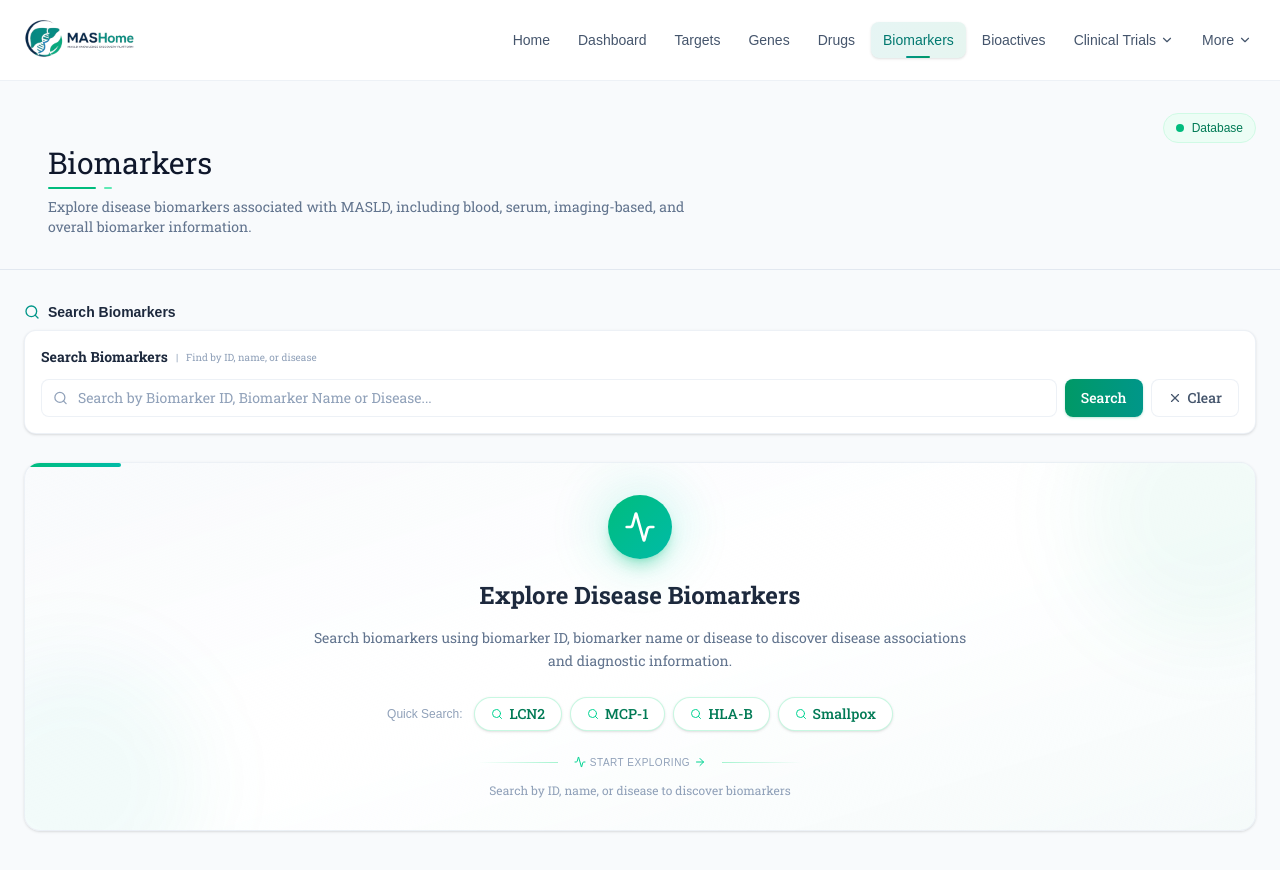
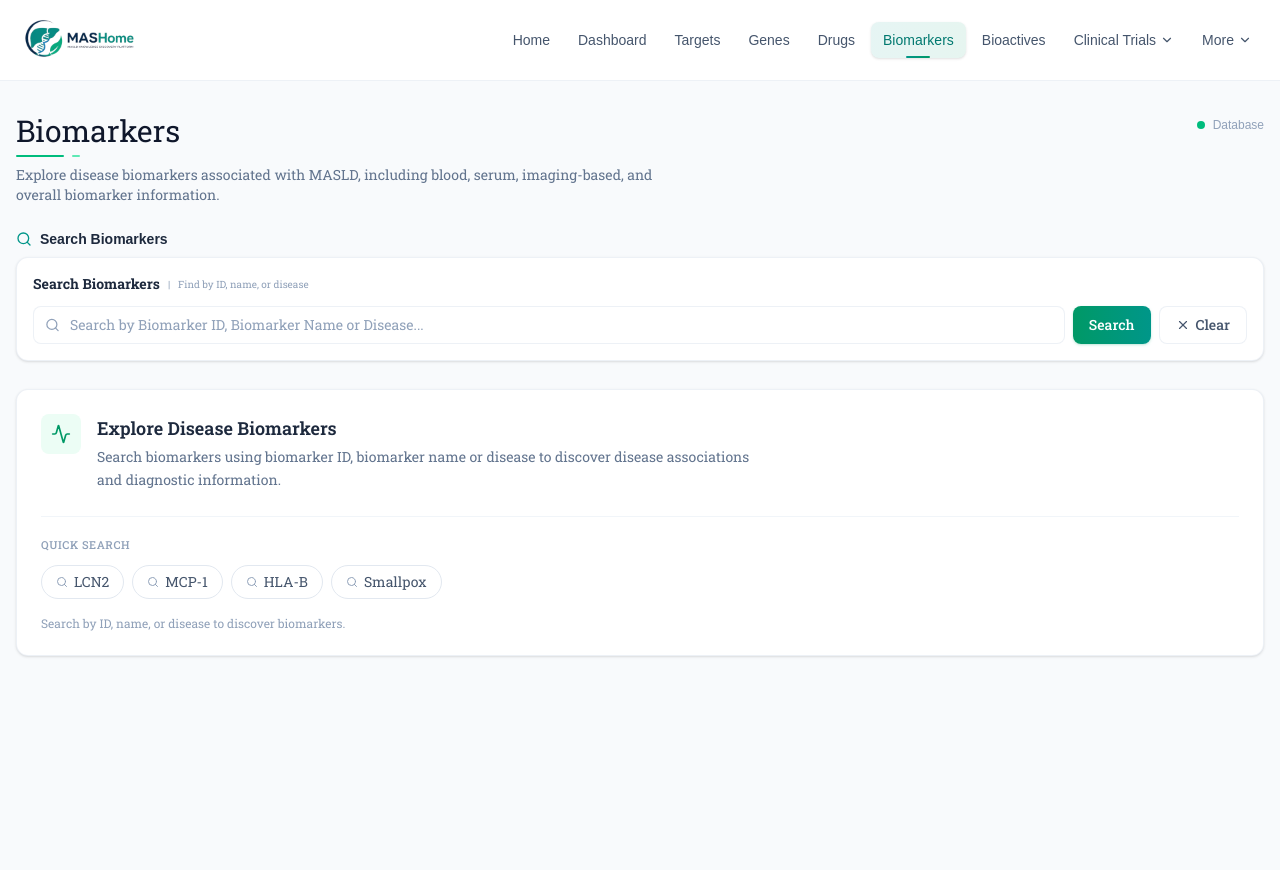
Before and after one commit to pinnintisony28/MASHome, a React (Vite) app in the folder frontend/: page /biomarkers in a window 1280 px wide. Shown: the top 870 px of the page. After the commit the page ends 800 px from the top, so only its background shows below. Built offline with nearby package versions, Linux system fonts and the light colour scheme.

Commit message:
added styling of few pages

```diff
--- a/frontend/src/components/biomarker/BiomarkerWelcome.tsx
+++ b/frontend/src/components/biomarker/BiomarkerWelcome.tsx
@@ -1,5 +1,5 @@
-import { Activity, Search, Sparkles, ArrowRight } from "lucide-react";
-import { motion ,type Variants} from "framer-motion";
+import { Activity, Search } from "lucide-react";
+import { motion, type Variants } from "framer-motion";
 
 type BiomarkerWelcomeProps = {
   onQuickSearch: (keyword: string) => void;
@@ -15,24 +15,24 @@ export default function BiomarkerWelcome({
     "Smallpox",
   ];
 
-  const containerVariants:Variants = {
+  const containerVariants: Variants = {
     hidden: { opacity: 0 },
     visible: {
       opacity: 1,
       transition: {
-        staggerChildren: 0.08,
-        delayChildren: 0.1,
+        staggerChildren: 0.06,
+        delayChildren: 0.05,
       },
     },
   };
 
-  const itemVariants:Variants = {
-    hidden: { opacity: 0, y: 15 },
+  const itemVariants: Variants = {
+    hidden: { opacity: 0, y: 8 },
     visible: {
       opacity: 1,
       y: 0,
       transition: {
-        duration: 0.4,
+        duration: 0.3,
         ease: "easeOut",
       },
     },
@@ -43,99 +43,65 @@ export default function BiomarkerWelcome({
       initial="hidden"
       animate="visible"
       variants={containerVariants}
-      className="relative overflow-hidden rounded-2xl border border-slate-200/60 bg-gradient-to-br from-slate-50/50 via-white to-emerald-50/20 p-8 shadow-sm"
+      className="rounded-xl border border-slate-200/60 bg-white p-6 shadow-sm"
     >
-      {/* Decorative Elements */}
-      <div className="absolute -top-20 -right-20 h-64 w-64 rounded-full bg-emerald-500/5 blur-2xl" />
-      <div className="absolute -bottom-20 -left-20 h-64 w-64 rounded-full bg-teal-500/5 blur-2xl" />
+      {/* Heading */}
+      <motion.div variants={itemVariants} className="flex items-start gap-4">
+        <div className="flex h-10 w-10 shrink-0 items-center justify-center rounded-lg bg-emerald-50 text-emerald-600">
+          <Activity size={20} />
+        </div>
 
-      {/* Top Accent Line */}
-      <div className="absolute top-0 left-0 h-1 w-24 rounded-full bg-gradient-to-r from-emerald-500 to-teal-500" />
-
-      <div className="relative">
-        {/* Icon Section */}
-        <motion.div
-          variants={itemVariants}
-          className="flex justify-center"
-        >
-          <div className="relative">
-            <div className="absolute -inset-4 rounded-full bg-gradient-to-r from-emerald-400/20 to-teal-400/20 blur-xl animate-pulse" />
-            <div className="relative rounded-full bg-gradient-to-br from-emerald-500 to-teal-500 p-4 shadow-lg shadow-emerald-500/30">
-              <Activity size={32} className="text-white" />
-            </div>
-          </div>
-        </motion.div>
-
-        {/* Content */}
-        <motion.div variants={itemVariants} className="mt-5 text-center">
+        <div className="min-w-0">
           <h2
-            className="text-2xl font-bold text-slate-800"
+            className="text-lg font-semibold text-slate-800"
             style={{ fontFamily: "Roboto Slab" }}
           >
             Explore Disease Biomarkers
           </h2>
+          <p
+            className="mt-1 max-w-2xl text-sm leading-relaxed text-slate-500"
+            style={{ fontFamily: "Roboto Slab" }}
+          >
+            Search biomarkers using biomarker ID, biomarker name or disease to
+            discover disease associations and diagnostic information.
+          </p>
+        </div>
+      </motion.div>
 
-          <div className="flex items-center justify-center gap-2 mt-1">
-            {/* <Sparkles size={12} className="text-emerald-400" />
-            <span className="text-xs text-slate-400">Discover biomarker insights</span>
-            <Sparkles size={12} className="text-emerald-400" /> */}
-          </div>
+      {/* Quick search */}
+      <div className="mt-6 border-t border-slate-100 pt-5">
+        <motion.p
+          variants={itemVariants}
+          className="mb-3 text-[11px] font-medium uppercase tracking-wider text-slate-400"
+          style={{ fontFamily: "Roboto Slab" }}
+        >
+          Quick search
+        </motion.p>
 
-          <p className="mx-auto mt-3 max-w-2xl text-sm text-slate-500 leading-relaxed" style={{ fontFamily: "Roboto Slab" }}>
-            Search biomarkers using biomarker ID, biomarker name or disease to discover disease associations and diagnostic information.
-          </p>
-        </motion.div>
-
-        {/* Quick Search Buttons */}
-        <motion.div
-          variants={itemVariants}
-          className="mt-6 flex flex-wrap items-center justify-center gap-2"
-        >
-          <span className="text-xs font-medium text-slate-400 mr-1">Quick Search:</span>
+        <div className="flex flex-wrap gap-2">
           {quickSearches.map((item) => (
             <motion.button
               key={item}
+              type="button"
               variants={itemVariants}
-              whileHover={{
-                scale: 1.05,
-                y: -2,
-                transition: { duration: 0.15 }
-              }}
-              whileTap={{ scale: 0.95 }}
+              whileTap={{ scale: 0.97 }}
               onClick={() => onQuickSearch(item)}
-              className="group relative overflow-hidden rounded-full border border-emerald-200/60 bg-white px-4 py-1.5 text-sm font-medium text-emerald-700 shadow-sm transition-all duration-200 hover:border-emerald-400 hover:bg-emerald-50 hover:shadow-md"
+              className="inline-flex items-center gap-1.5 rounded-full border border-slate-200 bg-white px-3.5 py-1.5 text-sm text-slate-600 transition-colors duration-200 hover:border-emerald-300 hover:bg-emerald-50 hover:text-emerald-700 focus:outline-none focus-visible:ring-2 focus-visible:ring-emerald-500/40"
               style={{ fontFamily: "Roboto Slab" }}
             >
-              <span className="relative z-10 flex items-center gap-1.5">
-                <Search size={12} className="text-emerald-400" />
-                {item}
-              </span>
-              <span className="absolute inset-0 bg-gradient-to-r from-emerald-50 to-teal-50 opacity-0 transition-opacity duration-200 group-hover:opacity-100" />
+              <Search size={12} className="text-slate-400" />
+              {item}
             </motion.button>
           ))}
-        </motion.div>
+        </div>
 
-        {/* Bottom Section */}
-        <motion.div
+        <motion.p
           variants={itemVariants}
-          className="mt-6 flex flex-col items-center gap-3"
+          className="mt-4 text-xs text-slate-400"
+          style={{ fontFamily: "Roboto Slab" }}
         >
-          {/* Divider */}
-          <div className="flex items-center justify-center gap-4 w-full">
-            <div className="h-px flex-1 max-w-20 bg-gradient-to-r from-transparent to-emerald-200" />
-            <span className="text-[10px] font-medium uppercase tracking-wider text-slate-400 flex items-center gap-1">
-              <Activity size={12} className="text-emerald-400" />
-              <span>Start exploring</span>
-              <ArrowRight size={12} className="text-emerald-400" />
-            </span>
-            <div className="h-px flex-1 max-w-20 bg-gradient-to-l from-transparent to-emerald-200" />
-          </div>
-
-          {/* Helper Text */}
-          <p className="text-xs text-slate-400 text-center" style={{ fontFamily: "Roboto Slab" }}>
-            Search by ID, name, or disease to discover biomarkers
-          </p>
-        </motion.div>
+          Search by ID, name, or disease to discover biomarkers.
+        </motion.p>
       </div>
     </motion.div>
   );
--- a/frontend/src/pages/Bioactives/Bioactives.tsx
+++ b/frontend/src/pages/Bioactives/Bioactives.tsx
@@ -32,10 +32,6 @@ export default function Bioactives() {
       <div className="mb-6">
         <div className="flex items-start justify-between">
           <div>
-            <div className="flex items-center gap-3 mb-2">
-              <div className="rounded-lg bg-gradient-to-br from-emerald-00 to-teal-000 p-2 shadow-lg shadow-emerald-500/20">
-                {/* <Leaf size={20} className="text-white" /> */}
-              </div>
             <h1
               className="text-3xl font-light text-slate-900 relative inline-block"
               style={{ fontFamily: "Roboto Slab" }}
@@ -44,8 +40,7 @@ export default function Bioactives() {
               <span className="absolute -bottom-2 left-0 w-12 h-0.5 bg-emerald-500 rounded-full" />
               <span className="absolute -bottom-2 left-14 w-2 h-0.5 bg-emerald-300 rounded-full" />
             </h1>
-            </div>
-            <p className="mt-3 text-sm text-slate-500 pl-11" style={{ fontFamily: "Roboto Slab" }}>
+            <p className="mt-4 text-sm text-slate-500" style={{ fontFamily: "Roboto Slab" }}>
               Explore medicinal plants, phytochemicals, natural compounds and their bioactive groups involved in biomedical research.
             </p>
           </div>
@@ -141,18 +136,16 @@ export default function Bioactives() {
             )}
           </div>
 
-          {/* Grid Layout */}
+          {/* Full-width table */}
           <div className="w-full">
-            {/* Left Column - Bioactive Table */}
-   <div>
             <BioactiveTable
               bioactives={bioactives}
               selectedId={selectedBioactive?.bioactive_id}
               onSelect={selectBioactive}
             />
-</div>
-            {/* Right Column - Bioactive Details */}
-            {/* <div className="h-[calc(100vh-400px)] min-h-[400px]">
+
+            {/* Details now live on the separate BioactiveDetailsPage
+            <div className="h-[calc(100vh-400px)] min-h-[400px]">
               <BioactiveDetails
                 bioactive={selectedBioactive}
                 profile={profile}
--- a/frontend/src/pages/Biomarkers/Biomarkers.tsx
+++ b/frontend/src/pages/Biomarkers/Biomarkers.tsx
@@ -1,4 +1,4 @@
-import { useMemo, useState } from "react";
+import { useEffect, useMemo, useState } from "react";
 import {
   Activity,
   AlertCircle,
@@ -40,6 +40,13 @@ export default function Biomarkers() {
 
   const [activeCategory, setActiveCategory] =
     useState<CategoryKey>("all");
+
+  const showDetails = !!selectedBiomarker;
+
+  // Start at the top whenever we switch between table and details
+  useEffect(() => {
+    window.scrollTo({ top: 0 });
+  }, [showDetails]);
 
   /*
    * ---------------------------------------------------------
@@ -208,25 +215,15 @@ export default function Biomarkers() {
       initial={{ opacity: 0 }}
       animate={{ opacity: 1 }}
       transition={{ duration: 0.4 }}
-      className="min-h-screen"
+      className="max-w-7xl mx-auto px-4 py-8"
     >
       {/* =====================================================
           HEADER
       ====================================================== */}
 
-      <section className="border-b border-slate-200">
-        <div className="mx-auto max-w-7xl px-6 py-8">
-
+      <div className="mb-6">
         <div className="flex items-start justify-between gap-6">
-
-            <div className="flex items-start gap-4">
-
-              {/* <div className="flex h-12 w-12 shrink-0 items-center justify-center rounded-xl bg-gradient-to-br from-teal-600 to-emerald-600 text-white shadow-sm">
-                <Activity size={23} />
-              </div> */}
-
-                    {/* Header */}
-      <div className="mx-auto max-w-7xl px-6 pt-8">
+          <div>
             <h1
               className="text-3xl font-light text-slate-900 relative inline-block"
               style={{ fontFamily: "Roboto Slab" }}
@@ -243,28 +240,19 @@ export default function Biomarkers() {
               serum, imaging-based, and overall biomarker information.
             </p>
           </div>
+
+          <div className="mt-1 hidden items-center gap-2 sm:flex">
+            <span className="inline-flex h-2 w-2 rounded-full bg-emerald-500 animate-pulse" />
+            <span className="text-xs text-slate-400">Database</span>
           </div>
-
-            <div className="hidden items-center gap-2 rounded-full border border-emerald-100 bg-emerald-50 px-3 py-1.5 sm:flex">
-
-              <span className="h-2 w-2 animate-pulse rounded-full bg-emerald-500" />
-
-              <span className="text-xs font-medium text-emerald-700">
-                Database
-              </span>
-
         </div>
-
       </div>
-
-        </div>
-      </section>
 
       {/* =====================================================
           MAIN
       ====================================================== */}
 
-      <main className="mx-auto max-w-7xl px-6 py-8">
+      <main>
 
         {/* ERROR */}
 
```
Also changed, not shown: frontend/src/pages/Genes/Genes.tsx (+45 -26 lines). Lines whose indentation alone changed are shown as unchanged.
